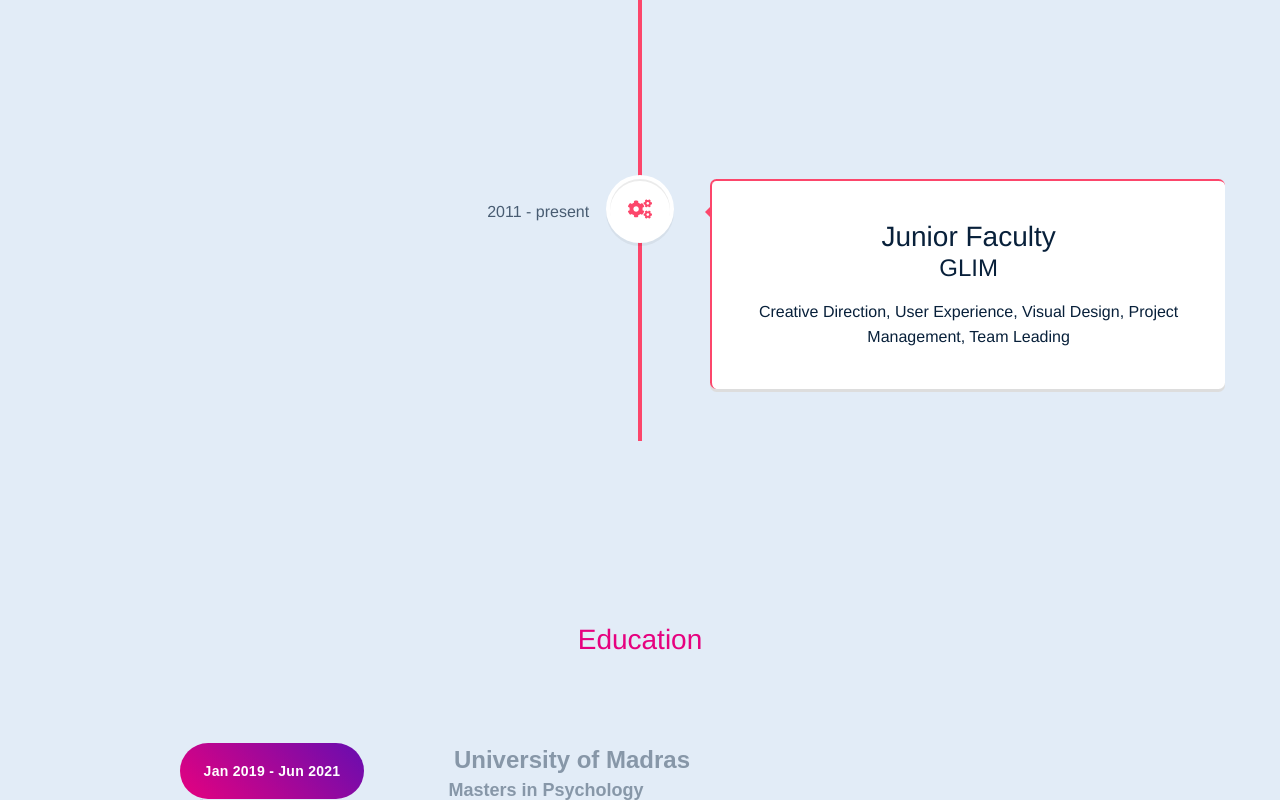
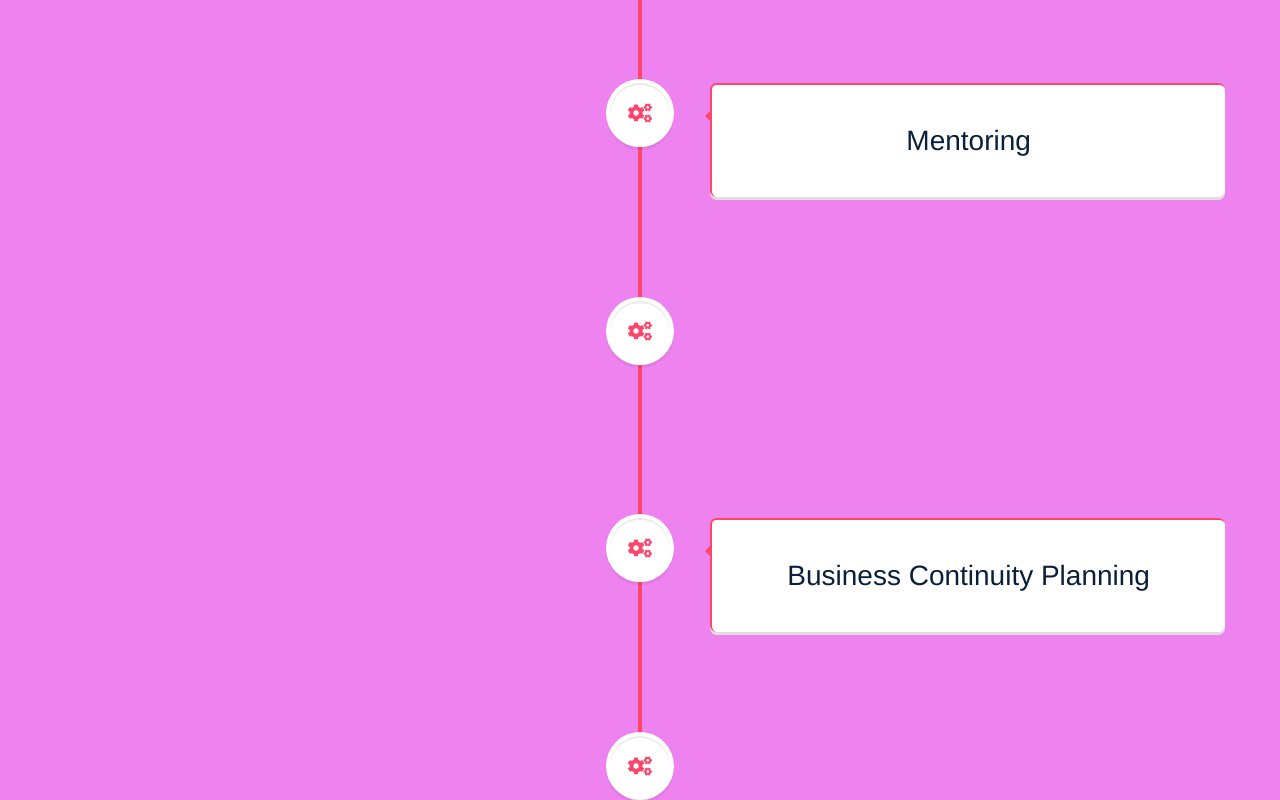
Before and after one commit to hariharan005/hetal, a React (Create React App) app in the folder hetal-portfolio/: page / in a window 1280 px wide. Shown: the part 2580-3380 px from the top of the page. Built offline with nearby package versions, Linux system fonts and the light colour scheme.

Commit message:
contact form updated and ui updated

```diff
--- a/hetal-portfolio/src/components/experience.js
+++ b/hetal-portfolio/src/components/experience.js
@@ -28,12 +28,12 @@ export default function About() {
               borderRight: "2px solid #fc466b",
             }}
             contentArrowStyle={{ borderRight: "7px solid  #fc466b" }}
-            date="2011 - present"
+            date="2023 - present"
             iconStyle={{ background: "white", color: "#fc466b" }}
             icon={<WorkIcon />}
           >
             <h3 className="vertical-timeline-element-title">Junior Faculty</h3>
-            <h4 className="vertical-timeline-element-subtitle">GLIM</h4>
+            <h4 className="vertical-timeline-element-subtitle">Greatlakes Institute of Management</h4>
             <p>
               Creative Direction, User Experience, Visual Design, Project
               Management, Team Leading
@@ -47,12 +47,12 @@ export default function About() {
               borderTop: "2px solid #fc466b", borderLeft: "2px solid #fc466b",
             }}
             contentArrowStyle={{ borderRight: "7px solid  #fc466b" }}
-            date="2011 - present"
+            date="2022 - 2023"
             iconStyle={{ background: "white", color: "#fc466b" }}
             icon={<WorkIcon />}
           >
-            <h3 className="vertical-timeline-element-title">Junior Faculty</h3>
-            <h4 className="vertical-timeline-element-subtitle">GLIM</h4>
+            <h3 className="vertical-timeline-element-title">Deputy Manager - Research Center</h3>
+            <h4 className="vertical-timeline-element-subtitle">Greatlakes Institute of Management</h4>
             <p>
               Creative Direction, User Experience, Visual Design, Project
               Management, Team Leading
--- a/hetal-portfolio/src/components/skills.js
+++ b/hetal-portfolio/src/components/skills.js
@@ -51,16 +51,10 @@ export default function About() {
               borderRight: "2px solid #fc466b",
             }}
             contentArrowStyle={{ borderRight: "7px solid  #fc466b" }}
-            date="2011 - present"
             iconStyle={{ background: "white", color: "#fc466b" }}
             icon={<WorkIcon />}
           >
-            <h3 className="vertical-timeline-element-title">Junior Faculty</h3>
-            <h4 className="vertical-timeline-element-subtitle">GLIM</h4>
-            <p>
-              Creative Direction, User Experience, Visual Design, Project
-              Management, Team Leading
-            </p>
+            <h3 className="vertical-timeline-element-title">Interpersonal Communication</h3>
           </VerticalTimelineElement>
           <VerticalTimelineElement
             className="vertical-timeline-element--work"
@@ -71,16 +65,52 @@ export default function About() {
               borderLeft: "2px solid #fc466b",
             }}
             contentArrowStyle={{ borderRight: "7px solid  #fc466b" }}
-            date="2011 - present"
             iconStyle={{ background: "white", color: "#fc466b" }}
             icon={<WorkIcon />}
           >
-            <h3 className="vertical-timeline-element-title">Junior Faculty</h3>
-            <h4 className="vertical-timeline-element-subtitle">GLIM</h4>
-            <p>
-              Creative Direction, User Experience, Visual Design, Project
-              Management, Team Leading
-            </p>
+            <h3 className="vertical-timeline-element-title">Mentoring</h3>
+          </VerticalTimelineElement>
+          <VerticalTimelineElement
+            className="vertical-timeline-element--work"
+            contentStyle={{
+              background: "#ffffff",
+              color: "#08203A",
+              borderTop: "2px solid #fc466b",
+              borderLeft: "2px solid #fc466b",
+            }}
+            contentArrowStyle={{ borderRight: "7px solid  #fc466b" }}
+            iconStyle={{ background: "white", color: "#fc466b" }}
+            icon={<WorkIcon />}
+          >
+            <h3 className="vertical-timeline-element-title">Quality Control</h3>
+          </VerticalTimelineElement>
+          <VerticalTimelineElement
+            className="vertical-timeline-element--work"
+            contentStyle={{
+              background: "#ffffff",
+              color: "#08203A",
+              borderTop: "2px solid #fc466b",
+              borderLeft: "2px solid #fc466b",
+            }}
+            contentArrowStyle={{ borderRight: "7px solid  #fc466b" }}
+            iconStyle={{ background: "white", color: "#fc466b" }}
+            icon={<WorkIcon />}
+          >
+            <h3 className="vertical-timeline-element-title">Business Continuity Planning</h3>
+          </VerticalTimelineElement>
+          <VerticalTimelineElement
+            className="vertical-timeline-element--work"
+            contentStyle={{
+              background: "#ffffff",
+              color: "#08203A",
+              borderTop: "2px solid #fc466b",
+              borderLeft: "2px solid #fc466b",
+            }}
+            contentArrowStyle={{ borderRight: "7px solid  #fc466b" }}
+            iconStyle={{ background: "white", color: "#fc466b" }}
+            icon={<WorkIcon />}
+          >
+            <h3 className="vertical-timeline-element-title">Program Management</h3>
           </VerticalTimelineElement>
         </VerticalTimeline>
       </section>
--- a/hetal-portfolio/src/css/contact.css
+++ b/hetal-portfolio/src/css/contact.css
@@ -84,36 +84,49 @@
   top: -40px;
 }
 
-input {
+.form-group{
+  position: relative;
+  display: flex;
+  flex-direction: column;
+  left: 60px;
+}
+
+.form-group input {
   font-size: 12px;
   position: relative;
+  margin: 0px;
+  width: 300px;
+  left: 10px;
+  padding: 5px 10px 5px;
+}
+.form-group textarea {
+  position: relative;
+  height: 100px;
+  width: 300px;
+  font-size: 12px;
   margin: 10px;
-  padding: 5px 10px 5px;
 }
 .form-group label {
   color: #08203a;
   position: relative;
+  justify-content: left;
+  align-items: center;
+  text-align: left;
   font-size: 14px;
   margin: 10px;
-
 }
 sup{
   color: red;
 }
-textarea {
-  position: relative;
-  height: 100px;
-  width: 400px;
-  font-size: 12px;
-  margin: 20px;
-}
+
 button {
+  font-size: 18px;
   text-decoration: none;
   color: black;
   border-radius: 10px;
   border: 2px solid grey;
   margin: 0px;
-  padding: 2px 15px;
+  padding: 4px 15px 2px 15px;
   background: linear-gradient(90deg, #e2ecf7 50%, #ffffff 100%);
   transition: all 0.5s ease;
 }
@@ -121,7 +134,7 @@ button {
 button:hover{
   border: 2px solid transparent;
   color: white;
-  /* background: linear-gradient(45deg, #e6017f 0%, #670db0 100%); */
-  box-shadow: inset 0 0 12px 12px white, inset 0 0 3px 2px white;
-  background: linear-gradient(to right, #e6017f, #670db0);
+  background: linear-gradient(45deg, #e6017f 0%, #670db0 100%);
+  /* box-shadow: inset 0 0 12px 12px white, inset 0 0 3px 2px white;
+  background: linear-gradient(to right, #e6017f, #670db0); */
 }
--- a/hetal-portfolio/src/css/skills.css
+++ b/hetal-portfolio/src/css/skills.css
@@ -1,9 +1,9 @@
 .skills {
   position: relative;
   top: 72px;
-  height: 800px;
+  height: 1200px;
   width: 1400px;
-  /* background-color: violet; */
+  background-color: violet;
 }
 .title h3 {
   color: #e6017f;
```
